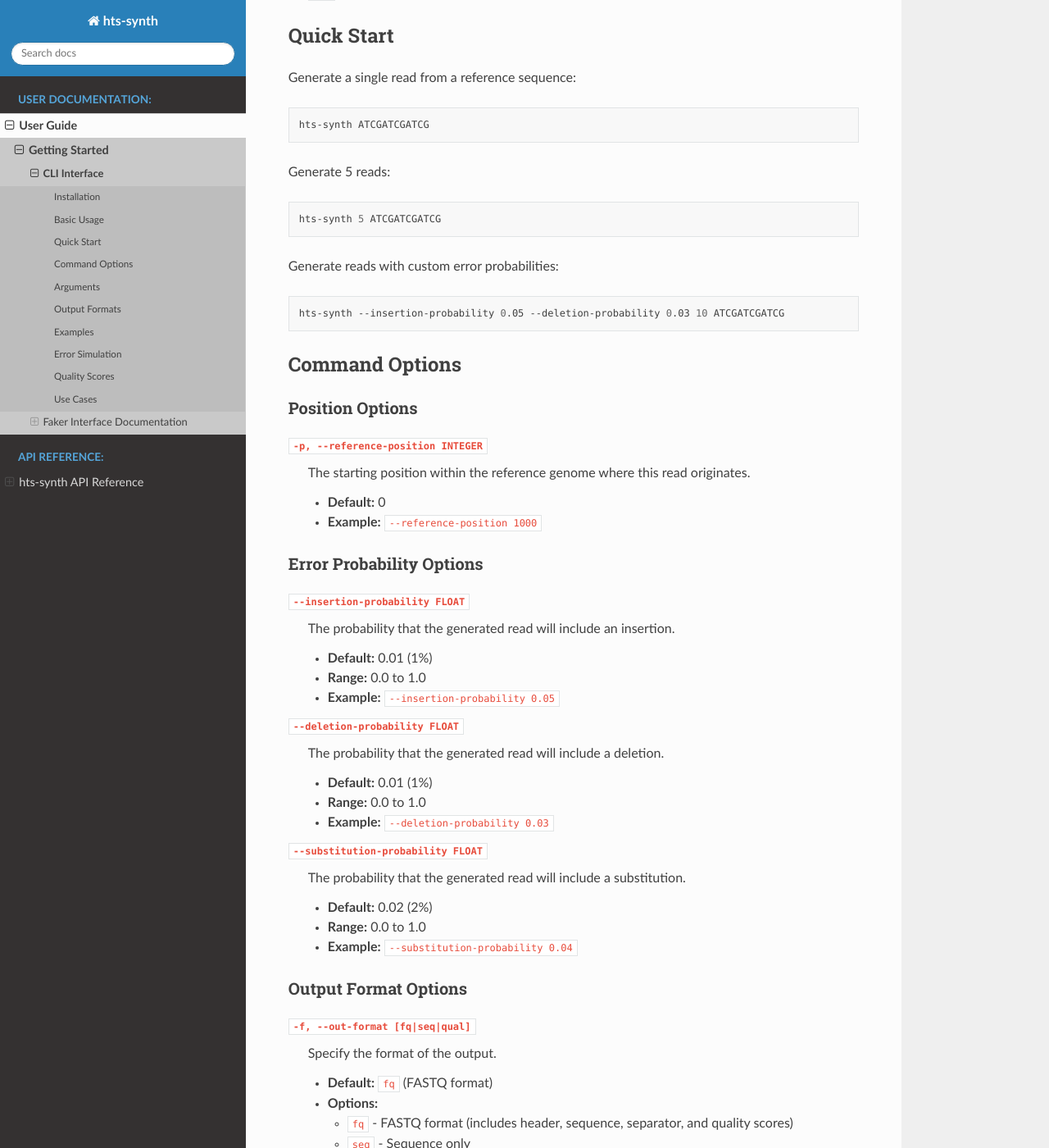
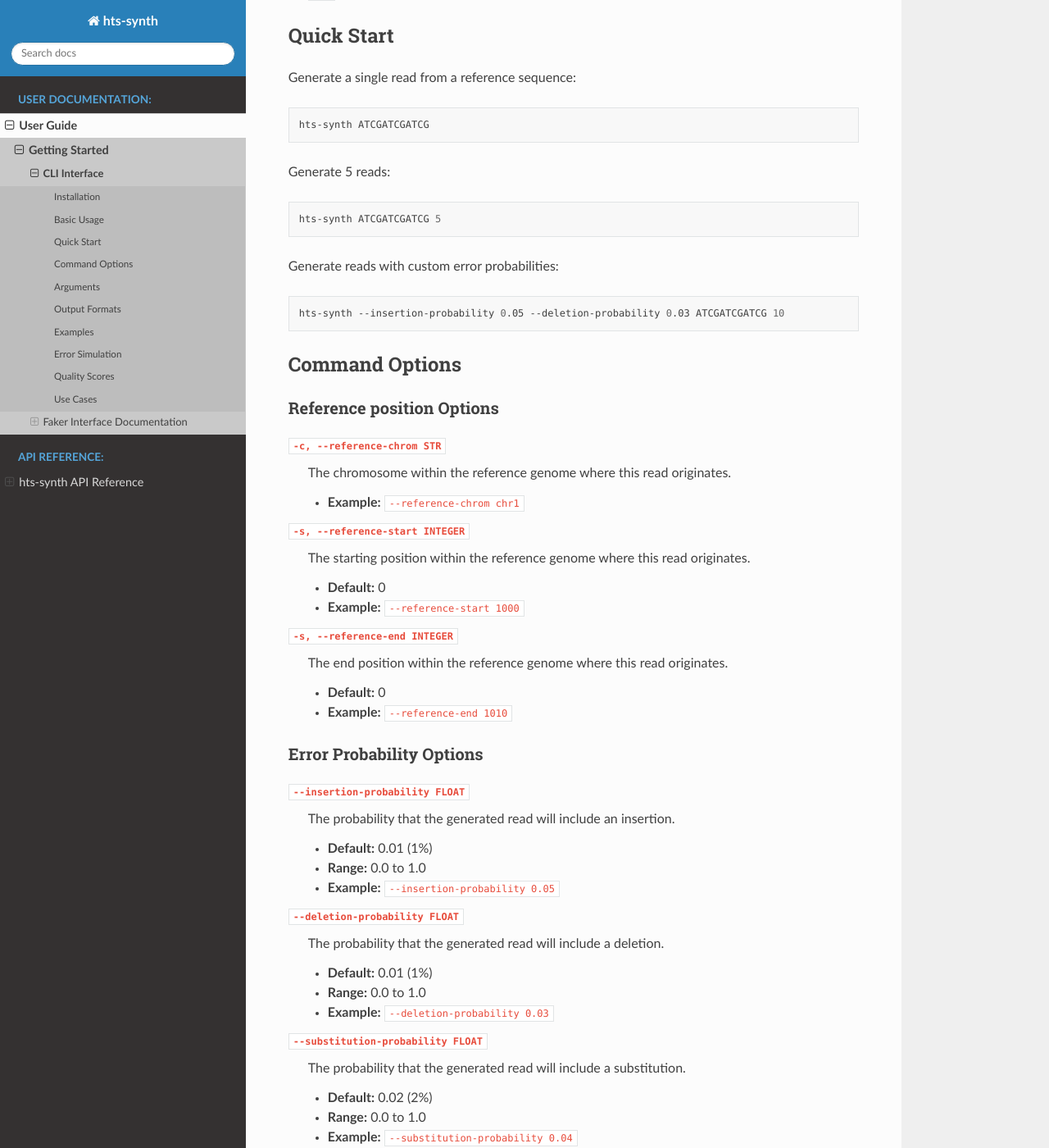
Before and after one commit to blex-max/hts-synth, a Sphinx documentation site: the page built from docs/source/user_docs/users_docs.cli-interface.rst, in a window 1280 px wide and 1400 px high, scrolled down 718 px. Shown: the whole window at 82% size. Built offline with Sphinx 7.4.7 and the Read the Docs theme 3.1.0, drawn with Linux system fonts in a browser that asks for light colours; some of the changed text lies outside the part shown.

Commit message:
Fix cli argument order and correct cli reference documentation with new options and changed arguments

```diff
--- a/docs/source/index.rst
+++ b/docs/source/index.rst
@@ -15,7 +15,7 @@ Install hts-synth and generate your first synthetic read:
 .. code-block:: bash
 
    pip install hts-synth
-   hts-synth ATCGATCG --substitution-probability 0.02
+   hts-synth --substitution-probability 0.02 ATCGATCG
 
 The library can be used both as a command-line tool for quick data generation; as a Python library for integration into larger bioinformatics applications or as a faker provider for testing data generation
 
--- a/docs/source/user_docs/users_docs.cli-interface.rst
+++ b/docs/source/user_docs/users_docs.cli-interface.rst
@@ -39,25 +39,37 @@ Generate 5 reads:
 
 .. code-block:: bash
 
-   hts-synth 5 ATCGATCGATCG
+   hts-synth ATCGATCGATCG 5
 
 Generate reads with custom error probabilities:
 
 .. code-block:: bash
 
-   hts-synth --insertion-probability 0.05 --deletion-probability 0.03 10 ATCGATCGATCG
+   hts-synth --insertion-probability 0.05 --deletion-probability 0.03 ATCGATCGATCG 10
 
 Command Options
 ---------------
 
-Position Options
+Reference position Options
 ~~~~~~~~~~~~~~~~
 
-``-p, --reference-position INTEGER``
+``-c, --reference-chrom STR``
+   The chromosome within the reference genome where this read originates.
+
+   * **Example:** ``--reference-chrom chr1``
+
+
+``-s, --reference-start INTEGER``
    The starting position within the reference genome where this read originates.
 
    * **Default:** 0
-   * **Example:** ``--reference-position 1000``
+   * **Example:** ``--reference-start 1000``
+
+``-s, --reference-end INTEGER``
+   The end position within the reference genome where this read originates.
+
+   * **Default:** 0
+   * **Example:** ``--reference-end 1010``
 
 Error Probability Options
 ~~~~~~~~~~~~~~~~~~~~~~~~~
@@ -107,19 +119,19 @@ Help Option
 Arguments
 ---------
 
+``REF``
+   Reference sequence from which to generate synthetic reads (required).
+
+   * **Type:** String
+   * **Format:** DNA sequence using standard nucleotide letters (A, T, C, G)
+   * **Example:** ``ATCGATCGATCGATCG``
+
 ``NREADS``
    Number of reads to generate (optional, default: 1).
 
    * **Type:** Integer
    * **Default:** 1
    * **Example:** ``10`` (generates 10 reads)
-
-``REF``
-   Reference sequence from which to generate synthetic reads (required).
-
-   * **Type:** String
-   * **Format:** DNA sequence using standard nucleotide letters (A, T, C, G)
-   * **Example:** ``ATCGATCGATCGATCG``
 
 Output Formats
 --------------
@@ -177,7 +189,7 @@ Generate 10 reads:
 
 .. code-block:: bash
 
-   hts-synth 10 ATCGATCGATCGATCG
+   hts-synth ATCGATCGATCGATCG 10
 
 Advanced Examples
 ~~~~~~~~~~~~~~~~~
@@ -189,13 +201,13 @@ Generate reads with high error rates:
    hts-synth --insertion-probability 0.1 \
              --deletion-probability 0.08 \
              --substitution-probability 0.15 \
-             5 ATCGATCGATCGATCG
+             ATCGATCGATCGATCG 5
 
 Generate reads starting from a specific reference position:
 
 .. code-block:: bash
 
-   hts-synth --reference-position 1000 10 ATCGATCGATCGATCG
+   hts-synth --reference-start 1000 ATCGATCGATCGATCG 10
 
 Output only sequences (useful for piping):
 
@@ -208,10 +220,10 @@ Combine with shell commands:
 .. code-block:: bash
 
    # Count the number of reads generated
-   hts-synth --out-format seq 100 ATCGATCGATCGATCG | wc -l
+   hts-synth --out-format seq ATCGATCGATCGATCG 100 | wc -l
 
    # Save to file
-   hts-synth 1000 ATCGATCGATCGATCG > synthetic_reads.fastq
+   hts-synth ATCGATCGATCGATCG 1000 > synthetic_reads.fastq
 
 Error Simulation
 ----------------
```
Also changed, not shown: 1 other file.
